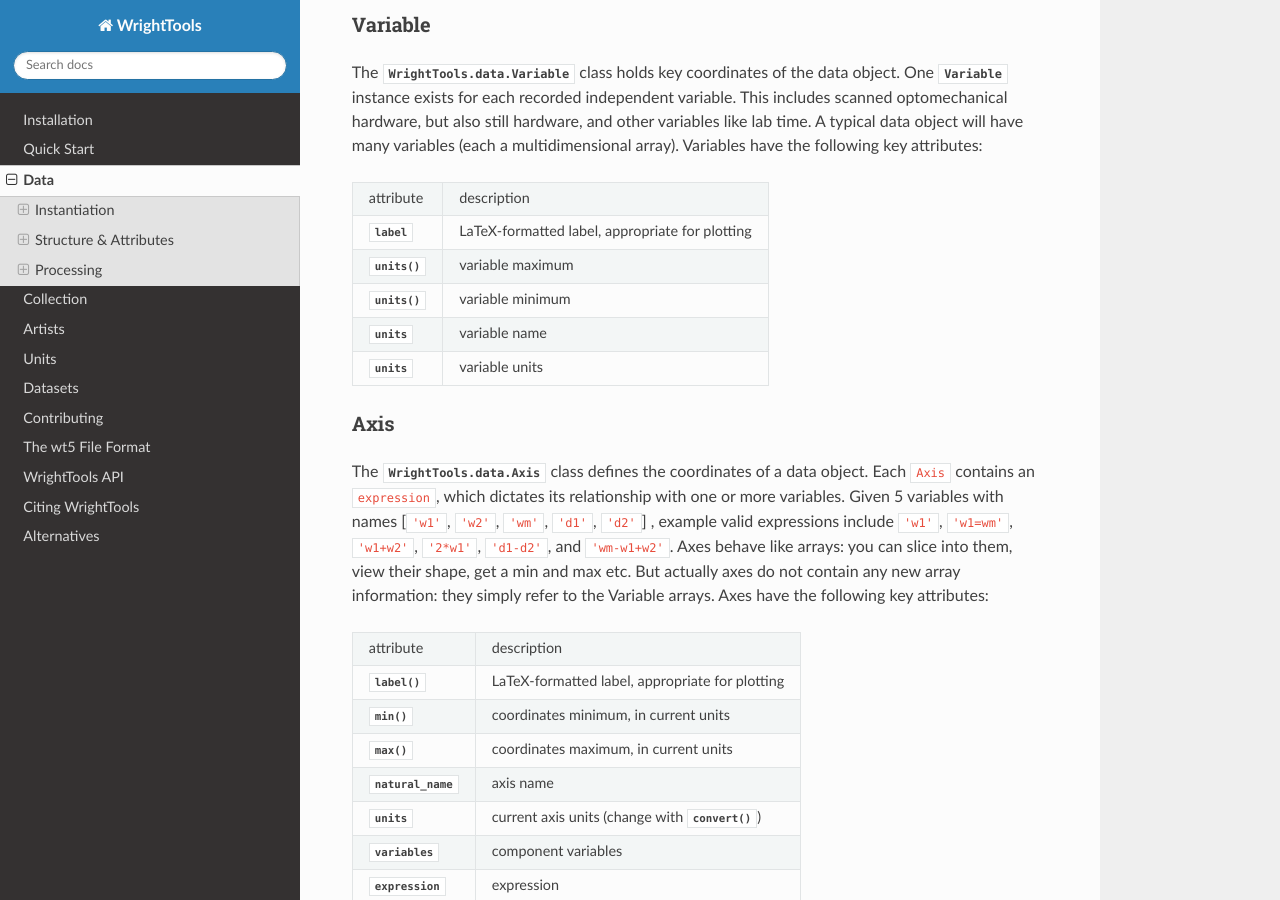
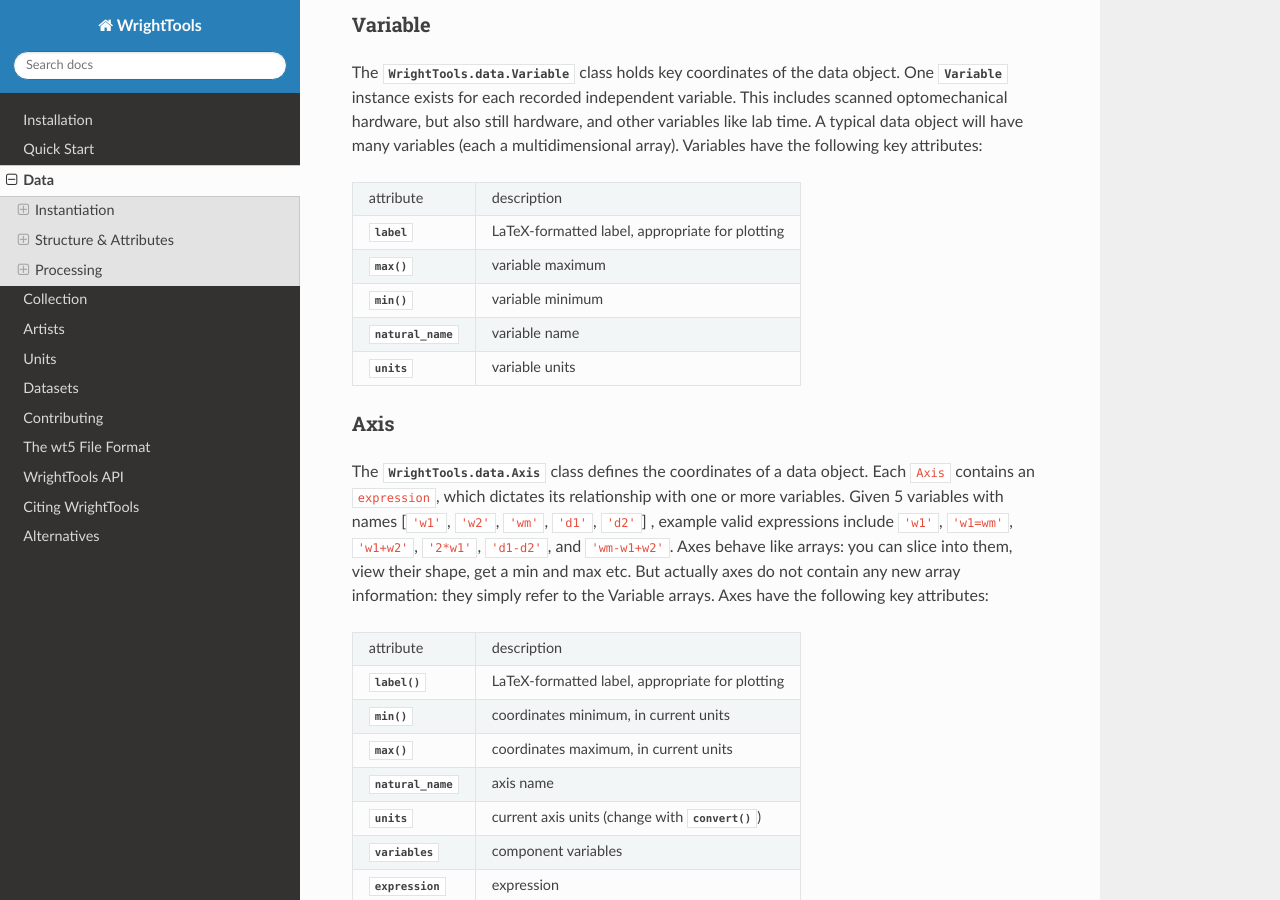
Before and after one commit to wright-group/WrightTools, a Sphinx documentation site: the page built from docs/data.rst, in a window 1280 px wide and 900 px high, scrolled down 2525 px. Built offline with Sphinx 7.4.7 and the Read the Docs theme 2.0.0, drawn with Linux system fonts in a browser that asks for light colours; pages that are not in the unit, such as notebooks, are missing from menus; the version number could not be read and is left out.

Commit message:
Update Variables table of data.rst

`````diff
--- a/docs/data.rst
+++ b/docs/data.rst
@@ -122,15 +122,15 @@ This includes scanned optomechanical hardware, but also still hardware, and othe
 A typical data object will have many variables (each a multidimensional array).
 Variables have the following key attributes:
 
-=========================================  ==========================================================
-attribute                                   description
------------------------------------------  ----------------------------------------------------------
-:attr:`~WrightTools.data.Variable.label`   LaTeX-formatted label, appropriate for plotting
-:meth:`~WrightTools.data.Variable.units`   variable maximum
-:meth:`~WrightTools.data.Variable.units`   variable minimum
-:attr:`~WrightTools.data.Variable.units`   variable name
-:attr:`~WrightTools.data.Variable.units`   variable units
-=========================================  ==========================================================
+===============================================  ==========================================================
+attribute                                        description
+-----------------------------------------------  ----------------------------------------------------------
+:attr:`~WrightTools.data.Variable.label`         LaTeX-formatted label, appropriate for plotting
+:meth:`~WrightTools.data.Variable.max`           variable maximum
+:meth:`~WrightTools.data.Variable.min`           variable minimum
+:attr:`~WrightTools.data.Variable.natural_name`  variable name
+:attr:`~WrightTools.data.Variable.units`         variable units
+===============================================  ==========================================================
 
 Axis
 ````
`````
